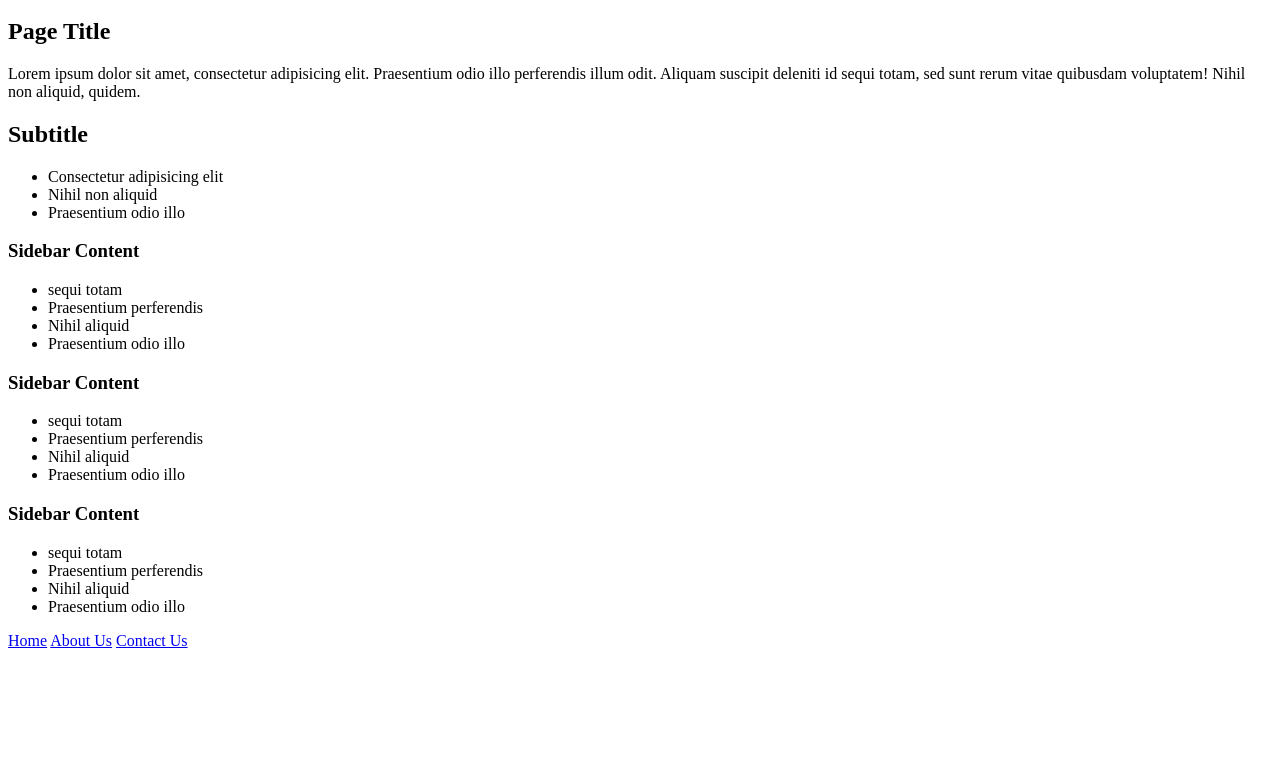
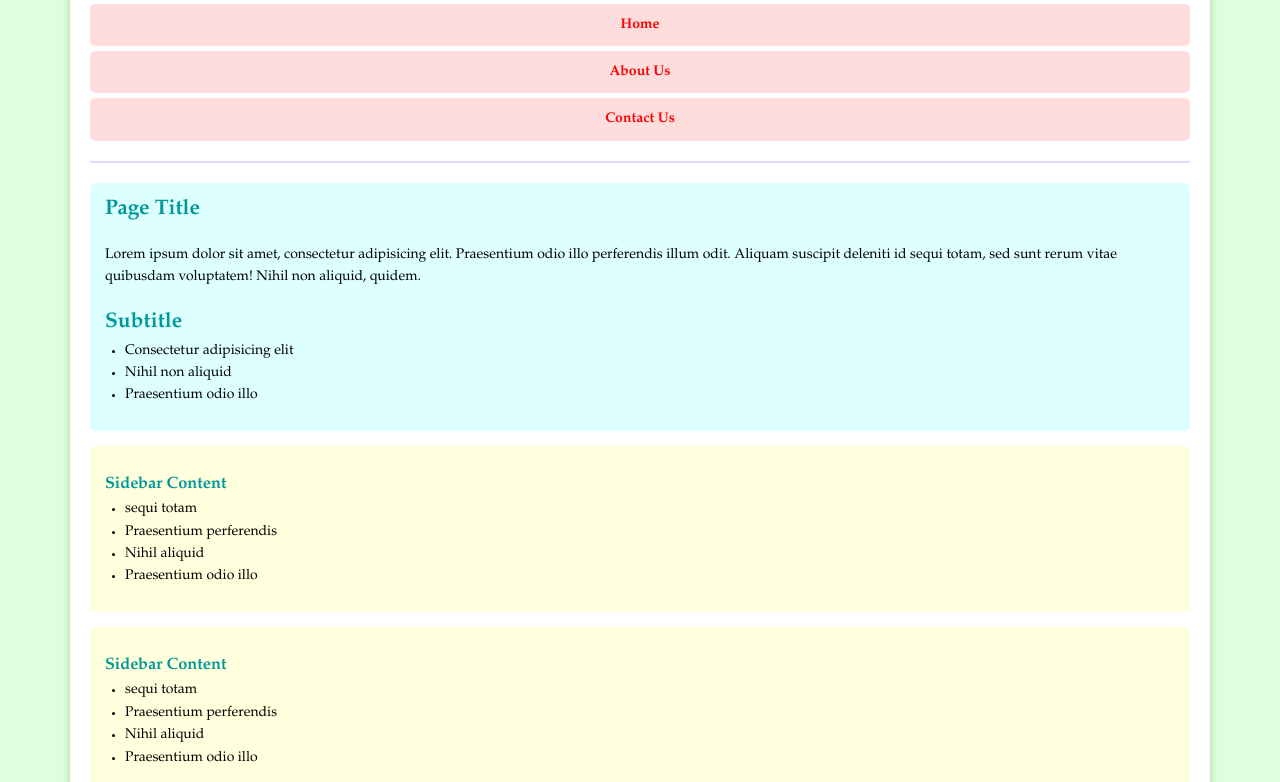
Before and after one commit to daniellezpalmer/responsive-layout-CSS, a plain HTML site: page index.html in a window 1280 px wide. Shown: the part 100-882 px from the top of the page. Before the commit the page ends 800 px from the top, so only its background shows below. Drawn offline with Linux system fonts and the light colour scheme.

Commit message:
Styled logo and main and sidebar content

```diff
--- a/index.html
+++ b/index.html
@@ -5,7 +5,7 @@
     <meta name="viewport" content="width=device-width, initial-scale=1">
     <title>Responsive Layout</title>
 
-    <link rel="stylesheet" href="style.css">
+    <link rel="stylesheet" href="main.css">
 </head>
 <body>
     <div id="site_container">
--- a/main.css
+++ b/main.css
@@ -0,0 +1,99 @@
+/*
+
+    COLORS
+
+    Pink   : #ffdddd
+    Purple : #ddddff
+    Green  : #ddffdd
+    Blue   : #ddffff
+    Yellow : #ffffdd
+
+    BREAKPOINTS
+
+    600px
+    1100px
+
+*/
+
+body{
+    font-family: Palatino, Times, serif;
+    background-color: #ddffdd;
+    margin: 20px;
+    font-size: 14px;
+    line-height: 1.6;
+}
+
+ul{
+    padding-left: 20px;
+    margin-top: 0;
+}
+
+h1 {
+  margin-top: 0;
+}
+
+h1, h2, h3{
+    color: #009999;
+}
+
+h2, h3{
+    margin-bottom: 0;
+}
+
+a{
+    font-weight: bold;
+    color: red;
+    text-decoration: none;
+}
+
+a:hover{
+    color: blue;
+}
+
+header{
+    padding-bottom: 15px;
+    margin-bottom: 20px;
+    border-bottom: 2px solid #ddddff;
+}
+
+#site_container{
+    padding: 20px;
+    max-width: 1100px;
+    margin: 0 auto;
+    background: white;
+    box-shadow: 0 4px 8px rgba(0,0,0,0.2);
+    border-radius: 5px;
+}
+
+#main_nav{
+    text-align: center;
+}
+
+#main_nav a{
+    display: block;
+    padding: 10px 2%;
+    background: #ffdddd;
+    margin-bottom: 5px;
+    border-radius: 5px;
+}
+
+#main_nav a:hover{
+    background: #ddddff;
+}
+
+#logo {
+  text-align: center;
+}
+
+#main_content {
+  background: #ddffff;
+  padding: 10px 15px;
+  border-radius: 5px;
+}
+
+#sidebar_content div {
+  background: #ffffdd;
+  padding: 10px 15px;
+  margin: 15px 0px 15px 0px;
+  border-radius: 5px;
+}
```
